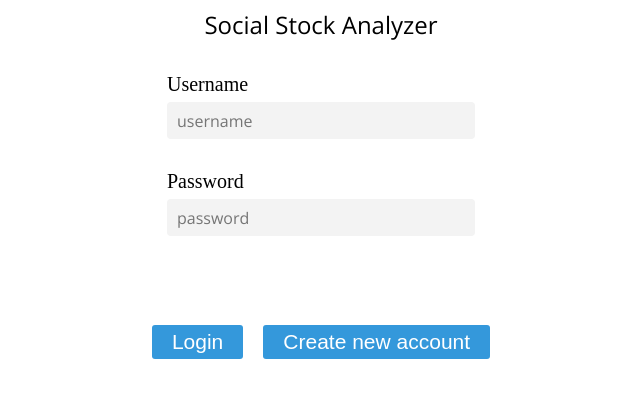
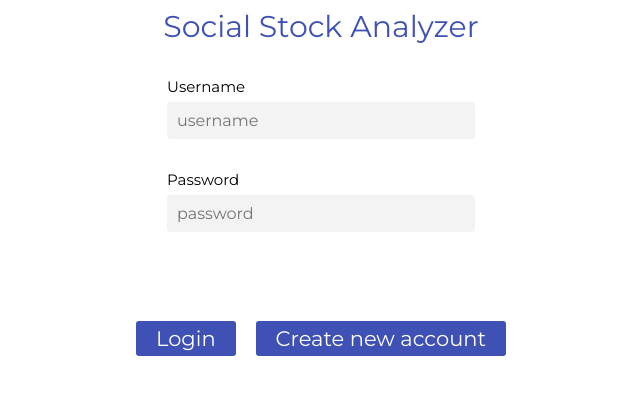
Before and after one commit to CSE115aStock/StockCSE115A, a React app in the folder frontend/: page / in a window 1280 px wide. Shown: the whole page, without its empty margins (319-959 px from the left). Built offline with nearby package versions, Linux system fonts and the light colour scheme.

Commit message:
rm prints + color/font consistency

```diff
--- a/frontend/src/components/HomePage.js
+++ b/frontend/src/components/HomePage.js
@@ -161,7 +161,6 @@ export default function HomePage() {
         }
     )
     .catch(err => {
-      console.log(err);
       alert('Error logging out, please try again');
   })
   }
--- a/frontend/src/components/Settings.js
+++ b/frontend/src/components/Settings.js
@@ -47,9 +47,7 @@ export default function Settings() {
         res => res.json()
         ).then(
           data => {
-            console.log(data)
             setFirstName(data.first_name);
-            console.log(firstName);
             setLastName(data.last_name);
             setUsername(data.username);
             setEmail(data.email);
@@ -73,7 +71,6 @@ export default function Settings() {
               })
             }).then(
               res => {
-                console.log(res);
                 if(res.status != 200) {
                   alert('Error changing user information, please try again');
                 }
@@ -81,7 +78,6 @@ export default function Settings() {
               }
               )
               .catch(err => {
-                  console.log(err);
                   alert('Error changing user information, please try again');
               })
           }
@@ -109,7 +105,6 @@ export default function Settings() {
               })
             } ).then(
               res => {
-                  console.log(res);
                   if(res.status == 200) {
                     setChangePass(false);
                     setPassVisible(false);
@@ -123,7 +118,6 @@ export default function Settings() {
                 }
               )
               .catch(err => {
-                  console.log(err);
                   alert('Error changing password, please try again');
               });
           }
--- a/frontend/src/components/login/style.css
+++ b/frontend/src/components/login/style.css
@@ -6,8 +6,9 @@
      align-items: center;
 }
  .base-container .header {
-     font-size: 24px;
-     font-family: "Open Sans", sans-serif;
+     font-size: 30px;
+     font-family: 'Montserrat';
+     color: #3f51b5;
 }
  .base-container .content {
      display: flex;
@@ -26,7 +27,8 @@
      width: fit-content;
 }
  .base-container .content .form .form-group label {
-     font-size: 20px;
+     font-size: 15px;
+     font-family: 'Montserrat';
 }
  .base-container .content .form .form-group input {
      margin-top: 6px;
@@ -34,7 +36,7 @@
      height: 37px;
      padding: 0px 10px;
      font-size: 16px;
-     font-family: "Open Sans", sans-serif;
+     font-family: 'Montserrat';
      background-color: #f3f3f3;
      border: 0;
      border-radius: 4px;
@@ -43,16 +45,17 @@
 }
  .base-container .content .form .form-group input:focus {
      outline: none;
-     box-shadow: 0px 0px 12px 0.8px #3474db;
+     box-shadow: 0px 0px 12px 0.8px #3f51b5;
 }
  .base-container .footer {
      margin-top: 3em;
 }
  .base-container .footer .btn {
      font-size: 21px;
+     font-family: 'Montserrat';
      padding: 5px 20px;
      border: 0;
-     background-color: #3498db;
+     background-color: #3f51b5;
      color: #fff;
      border-radius: 3px;
      transition: all 250ms ease-in-out;
@@ -60,7 +63,7 @@
      margin: 10px;
 }
  .base-container .footer .btn:hover {
-     background-color: #2386c8;
+     background-color: #3f51b5;
 }
  .base-container .footer .btn:focus {
      outline: none;
```
